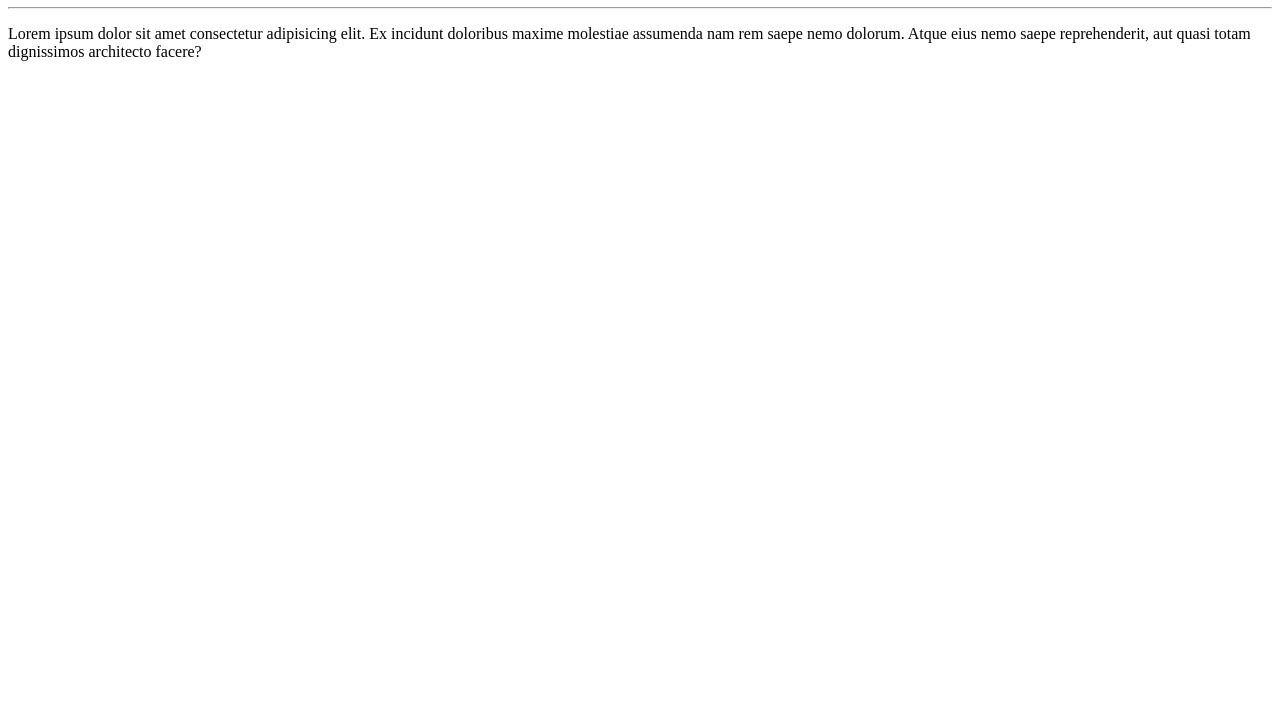
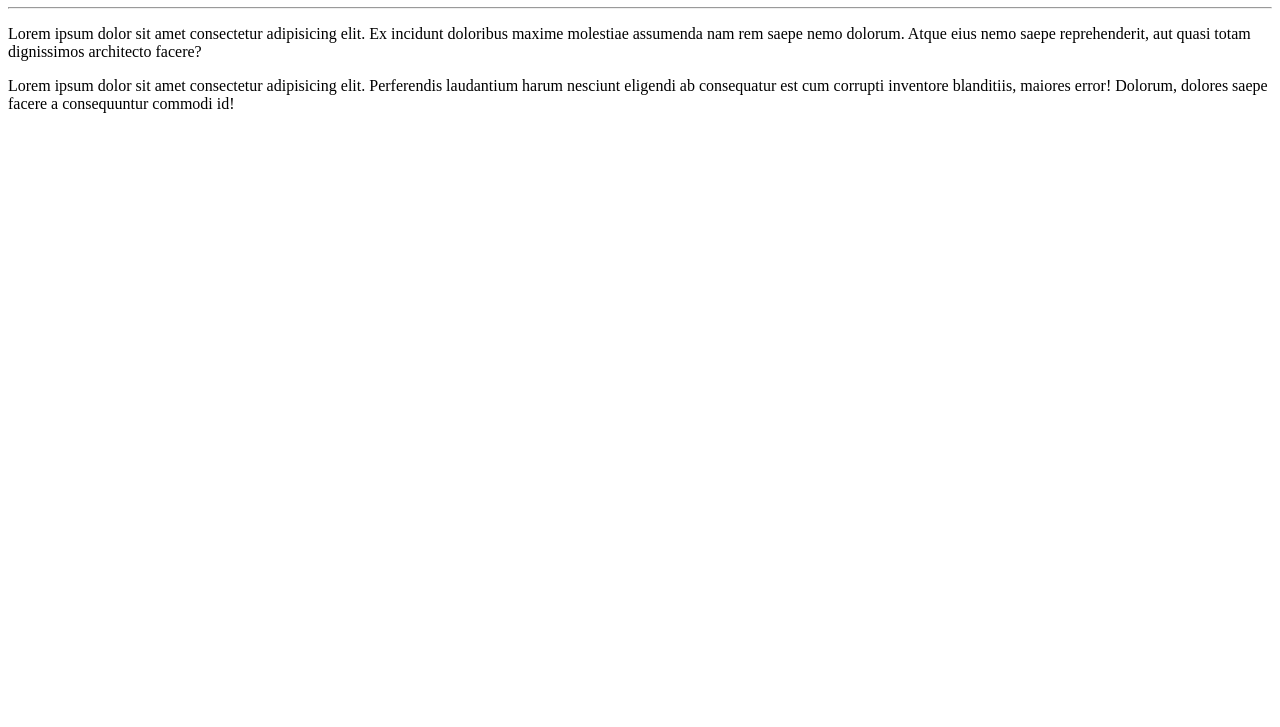
Before and after one commit to Lucas-Eduardo-T/Ola-Mundo, a plain HTML site: page site-exemplo/index.html in a window 1280 px wide. Shown: the part 73-800 px from the top of the page. Drawn offline with Linux system fonts and the light colour scheme.

Commit message:
Adicionei um parágrafo
Mais um parágrafo no HTML

```diff
--- a/site-exemplo/index.html
+++ b/site-exemplo/index.html
@@ -9,5 +9,6 @@
     <h1>Olá, mundo!</h1>
     <hr>
     <p>Lorem ipsum dolor sit amet consectetur adipisicing elit. Ex incidunt doloribus maxime molestiae assumenda nam rem saepe nemo dolorum. Atque eius nemo saepe reprehenderit, aut quasi totam dignissimos architecto facere?</p>
+    <p>Lorem ipsum dolor sit amet consectetur adipisicing elit. Perferendis laudantium harum nesciunt eligendi ab consequatur est cum corrupti inventore blanditiis, maiores error! Dolorum, dolores saepe facere a consequuntur commodi id!</p>
 </body>
 </html>
```
